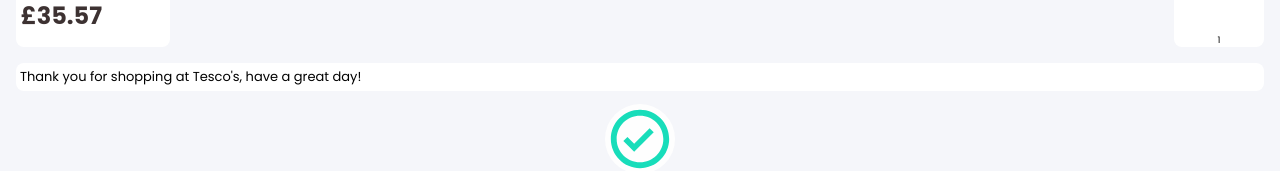
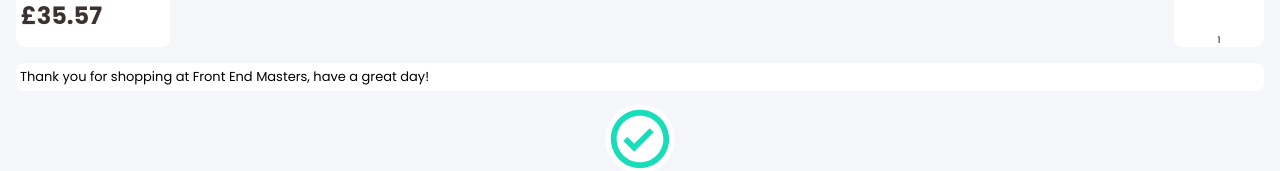
Before and after one commit to lisiesu/QR-Eceipts, a React (Create React App) app in the folder client/: page /receipt/1 in a window 1280 px wide. Shown: the part 548-719 px from the top of the page. Built offline with nearby package versions, Linux system fonts and the light colour scheme.

Commit message:
:sparkles: (⚛️ Frontend) company name in message rendered dynamically

```diff
--- a/client/src/components/Receipt/ItemsList/ItemsList.tsx
+++ b/client/src/components/Receipt/ItemsList/ItemsList.tsx
@@ -32,8 +32,8 @@
 			<PriceAndQR receipt={receipt} />
 			<div className="Message-Container">
 				<p>
-					{receipt.misc}Thank you for shopping at Tesco&apos;s, have a great
-					day!
+					{receipt.misc}Thank you for shopping at {receipt.store.name}, have a
+					great day!
 				</p>
 			</div>
 		</div>
```
